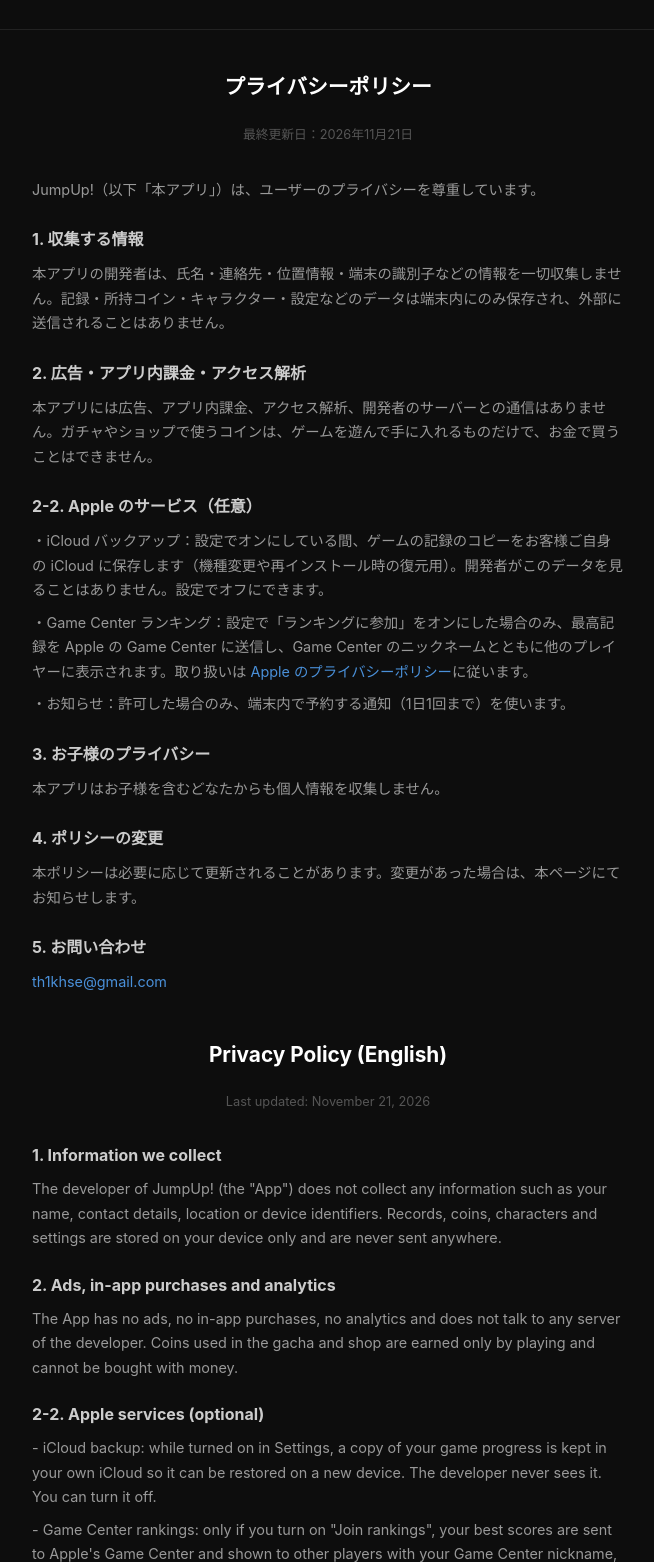
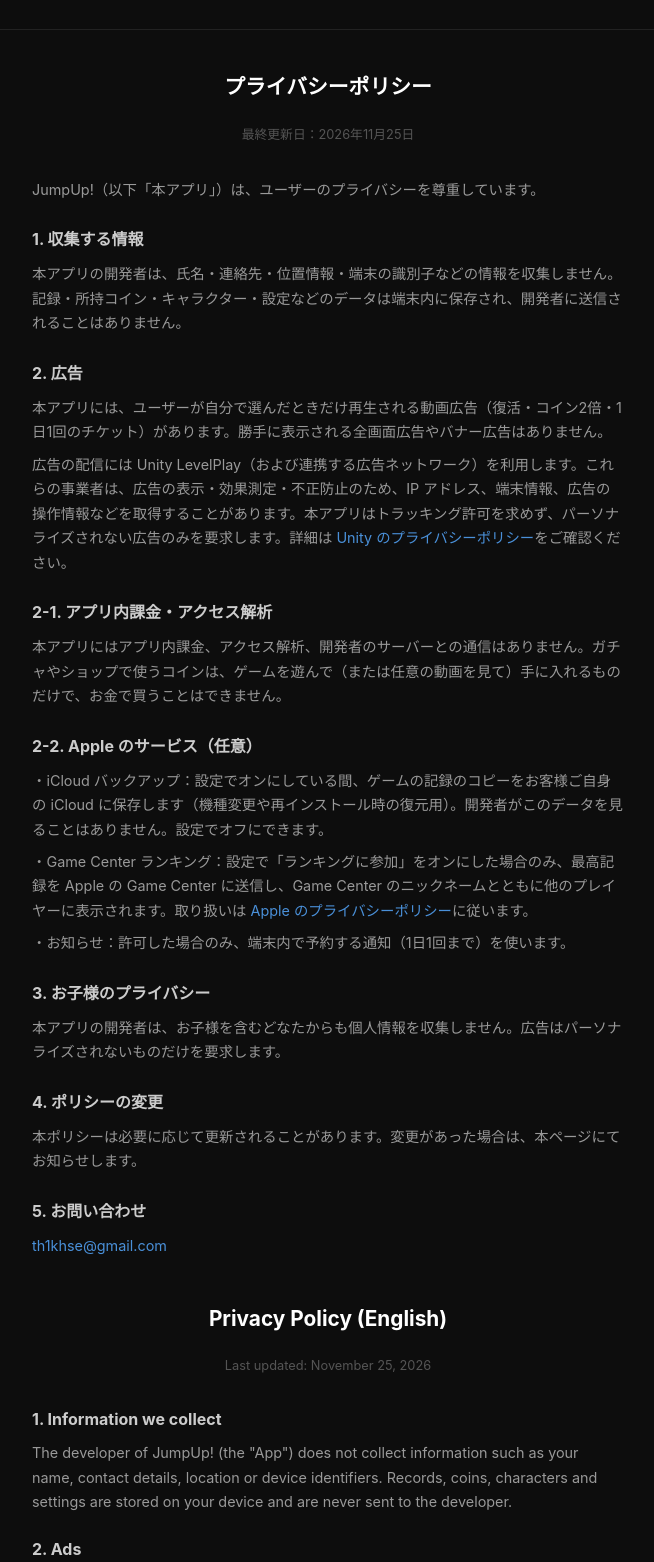
Before and after one commit to NJersyHiro/miranote-support, a plain HTML site: page jumpup-privacy.html in a window 1280 px wide. Shown: the part 64-1626 px from the top of the page, without its empty margins (312-966 px from the left). Drawn offline with Linux system fonts and the light colour scheme.

Commit message:
jumpup: privacy policy for opt-in rewarded video ads (LevelPlay, non-personalised)

```diff
--- a/jumpup-privacy.html
+++ b/jumpup-privacy.html
@@ -70,34 +70,40 @@
   </header>
   <main>
     <h2>プライバシーポリシー</h2>
-    <p class="updated">最終更新日：2026年11月21日</p>
+    <p class="updated">最終更新日：2026年11月25日</p>
     <p>JumpUp!（以下「本アプリ」）は、ユーザーのプライバシーを尊重しています。</p>
     <h3>1. 収集する情報</h3>
-    <p>本アプリの開発者は、氏名・連絡先・位置情報・端末の識別子などの情報を一切収集しません。記録・所持コイン・キャラクター・設定などのデータは端末内にのみ保存され、外部に送信されることはありません。</p>
-    <h3>2. 広告・アプリ内課金・アクセス解析</h3>
-    <p>本アプリには広告、アプリ内課金、アクセス解析、開発者のサーバーとの通信はありません。ガチャやショップで使うコインは、ゲームを遊んで手に入れるものだけで、お金で買うことはできません。</p>
+    <p>本アプリの開発者は、氏名・連絡先・位置情報・端末の識別子などの情報を収集しません。記録・所持コイン・キャラクター・設定などのデータは端末内に保存され、開発者に送信されることはありません。</p>
+    <h3>2. 広告</h3>
+    <p>本アプリには、ユーザーが自分で選んだときだけ再生される動画広告（復活・コイン2倍・1日1回のチケット）があります。勝手に表示される全画面広告やバナー広告はありません。</p>
+    <p>広告の配信には Unity LevelPlay（および連携する広告ネットワーク）を利用します。これらの事業者は、広告の表示・効果測定・不正防止のため、IP アドレス、端末情報、広告の操作情報などを取得することがあります。本アプリはトラッキング許可を求めず、パーソナライズされない広告のみを要求します。詳細は <a href="https://unity.com/legal/game-player-and-app-user-privacy-policy" target="_blank" rel="noopener">Unity のプライバシーポリシー</a>をご確認ください。</p>
+    <h3>2-1. アプリ内課金・アクセス解析</h3>
+    <p>本アプリにはアプリ内課金、アクセス解析、開発者のサーバーとの通信はありません。ガチャやショップで使うコインは、ゲームを遊んで（または任意の動画を見て）手に入れるものだけで、お金で買うことはできません。</p>
     <h3>2-2. Apple のサービス（任意）</h3>
     <p>・iCloud バックアップ：設定でオンにしている間、ゲームの記録のコピーをお客様ご自身の iCloud に保存します（機種変更や再インストール時の復元用）。開発者がこのデータを見ることはありません。設定でオフにできます。</p>
     <p>・Game Center ランキング：設定で「ランキングに参加」をオンにした場合のみ、最高記録を Apple の Game Center に送信し、Game Center のニックネームとともに他のプレイヤーに表示されます。取り扱いは <a href="https://www.apple.com/legal/privacy/data/ja/game-center/" target="_blank" rel="noopener">Apple のプライバシーポリシー</a>に従います。</p>
     <p>・お知らせ：許可した場合のみ、端末内で予約する通知（1日1回まで）を使います。</p>
     <h3>3. お子様のプライバシー</h3>
-    <p>本アプリはお子様を含むどなたからも個人情報を収集しません。</p>
+    <p>本アプリの開発者は、お子様を含むどなたからも個人情報を収集しません。広告はパーソナライズされないものだけを要求します。</p>
     <h3>4. ポリシーの変更</h3>
     <p>本ポリシーは必要に応じて更新されることがあります。変更があった場合は、本ページにてお知らせします。</p>
     <h3>5. お問い合わせ</h3>
     <p><a href="mailto:th1khse@gmail.com">th1khse@gmail.com</a></p>
     <h2 style="margin-top:3rem;">Privacy Policy (English)</h2>
-    <p class="updated">Last updated: November 21, 2026</p>
+    <p class="updated">Last updated: November 25, 2026</p>
     <h3>1. Information we collect</h3>
-    <p>The developer of JumpUp! (the "App") does not collect any information such as your name, contact details, location or device identifiers. Records, coins, characters and settings are stored on your device only and are never sent anywhere.</p>
-    <h3>2. Ads, in-app purchases and analytics</h3>
-    <p>The App has no ads, no in-app purchases, no analytics and does not talk to any server of the developer. Coins used in the gacha and shop are earned only by playing and cannot be bought with money.</p>
+    <p>The developer of JumpUp! (the "App") does not collect information such as your name, contact details, location or device identifiers. Records, coins, characters and settings are stored on your device and are never sent to the developer.</p>
+    <h3>2. Ads</h3>
+    <p>The App has video ads that play only when you choose to watch one (to revive, to double a run's coins, or for one ticket a day). There are no interstitial or banner ads.</p>
+    <p>Ads are served through Unity LevelPlay (and its partner ad networks). These providers may collect IP address, device information and ad interaction data to show, measure and protect ads. The App does not ask for tracking permission and requests non-personalised ads only. See <a href="https://unity.com/legal/game-player-and-app-user-privacy-policy" target="_blank" rel="noopener">Unity's Privacy Policy</a>.</p>
+    <h3>2-1. In-app purchases and analytics</h3>
+    <p>The App has no in-app purchases, no analytics and does not talk to any server of the developer. Coins used in the gacha and shop are earned only by playing (or by choosing to watch a video) and cannot be bought with money.</p>
     <h3>2-2. Apple services (optional)</h3>
     <p>- iCloud backup: while turned on in Settings, a copy of your game progress is kept in your own iCloud so it can be restored on a new device. The developer never sees it. You can turn it off.</p>
     <p>- Game Center rankings: only if you turn on "Join rankings", your best scores are sent to Apple's Game Center and shown to other players with your Game Center nickname, under <a href="https://www.apple.com/legal/privacy/data/en/game-center/" target="_blank" rel="noopener">Apple's privacy policy</a>.</p>
     <p>- Reminders: only if you allow them, the App schedules at most one local notification a day on your device.</p>
     <h3>3. Children</h3>
-    <p>The App collects no personal information from anyone, including children.</p>
+    <p>The developer collects no personal information from anyone, including children. Only non-personalised ads are requested.</p>
     <h3>4. Changes</h3>
     <p>This policy may be updated from time to time. Changes will be posted on this page.</p>
     <h3>5. Contact</h3>
```
